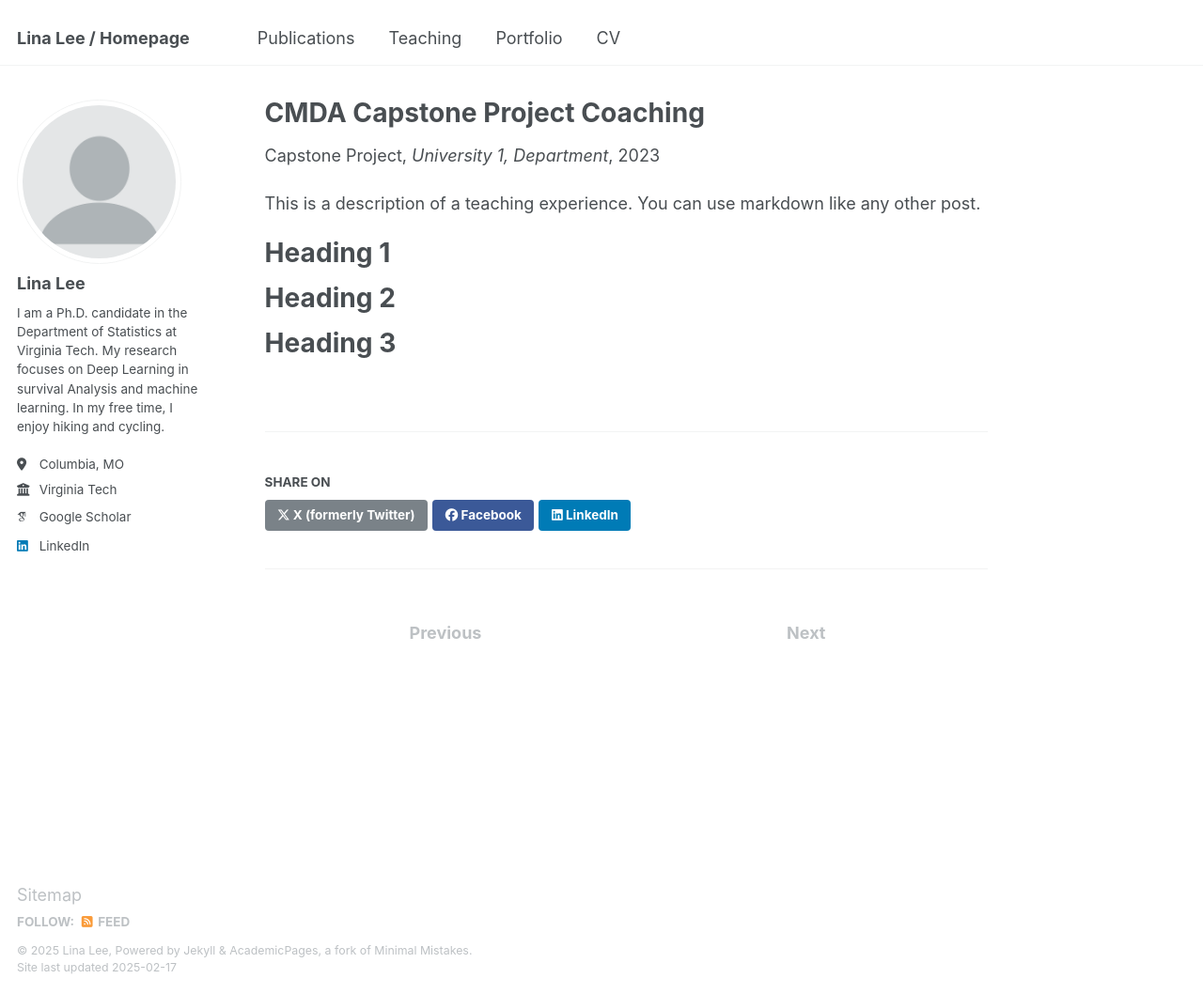
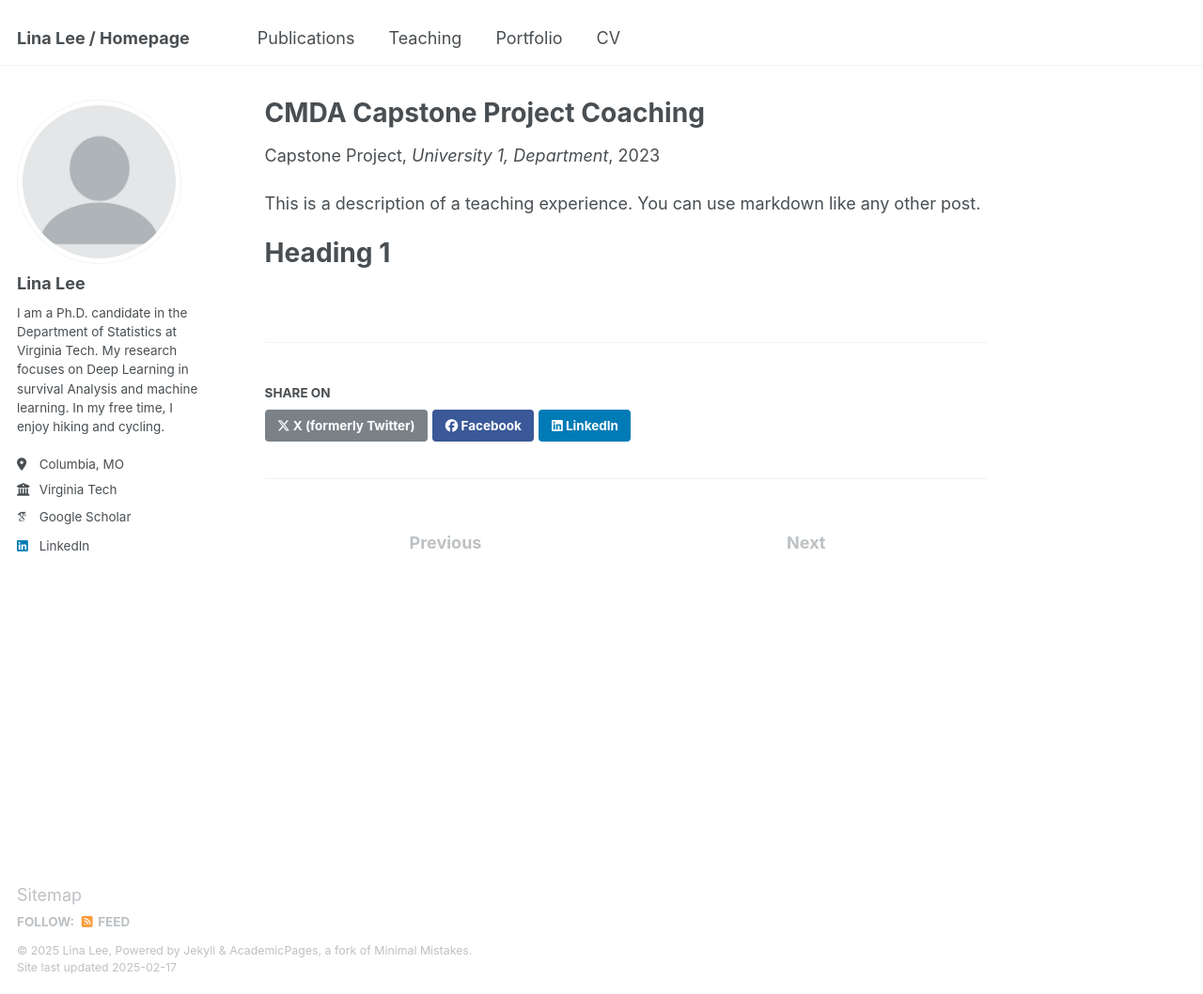
Before and after one commit to linal20/linal20.github.io, a Jekyll site: the page built from _teaching/2015-spring-teaching-2.md, in a window 1280 px wide and 1058 px high. Shown: the whole window at 94% size. Built offline with Jekyll 4.4.1, drawn with Linux system fonts in a browser that asks for light colours; some web fonts are replaced.

Commit message:
Update 2015-spring-teaching-2.md

```diff
--- a/_teaching/2015-spring-teaching-2.md
+++ b/_teaching/2015-spring-teaching-2.md
@@ -13,9 +13,3 @@ This is a description of a teaching experience. You can use markdown like any ot
 
 Heading 1
 ======
-
-Heading 2
-======
-
-Heading 3
-======
```
